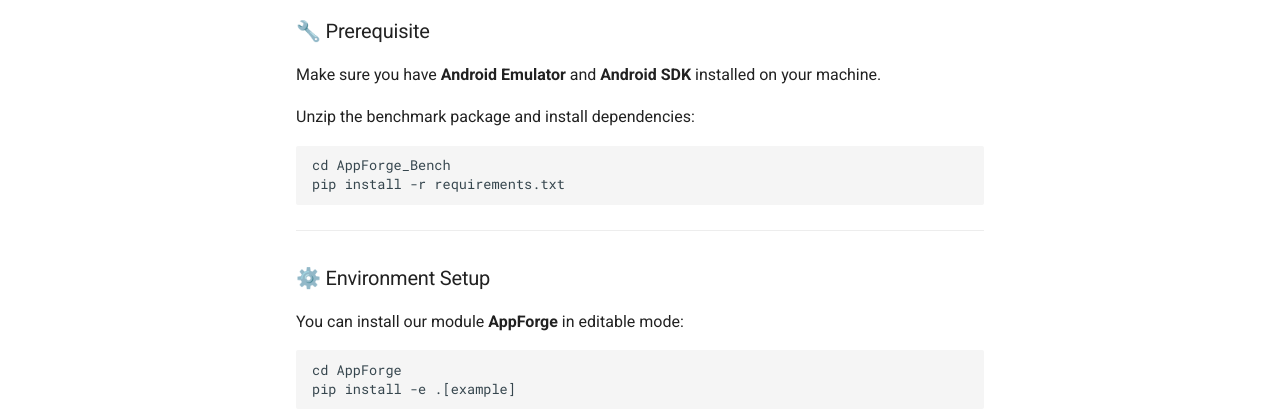
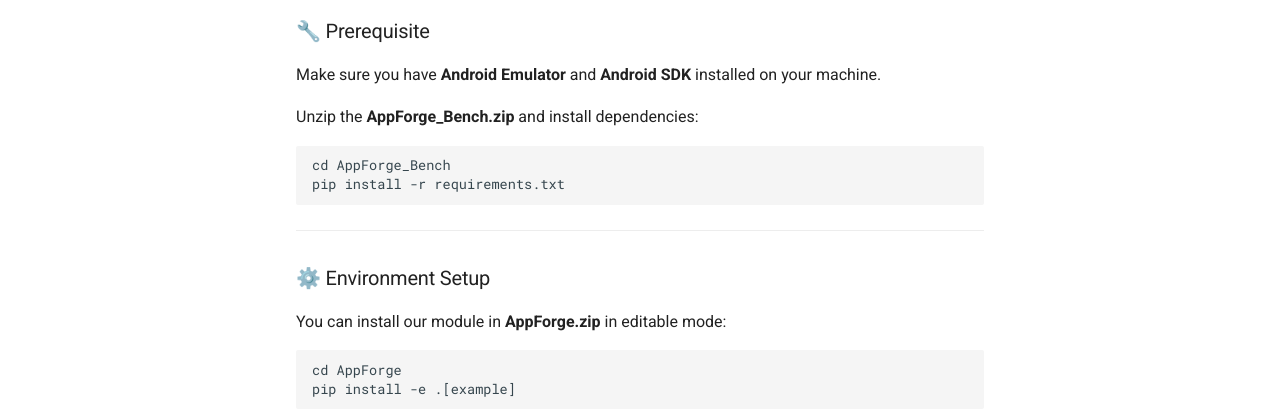
Before and after one commit to benchmark-project-website/benchmark-project-website.github.io, an MkDocs documentation site: the page built from docs/index.md, in a window 1280 px wide and 900 px high. Shown: the part 357-777 px from the top of the window. Built offline with MkDocs 1.6.1 and Material for MkDocs 9.7.7, drawn with Linux system fonts in a browser that asks for light colours.

Commit message:
Update index.md

````diff
--- a/docs/index.md
+++ b/docs/index.md
@@ -11,7 +11,7 @@
 ### 🔧 Prerequisite
 Make sure you have **Android Emulator** and **Android SDK** installed on your machine.
 
-Unzip the benchmark package and install dependencies:
+Unzip the **AppForge_Bench.zip** and install dependencies:
 
 ```bash
 cd AppForge_Bench
@@ -22,7 +22,7 @@
 
 ### ⚙️ Environment Setup
 
-You can install our module **AppForge** in editable mode:
+You can install our module in **AppForge.zip** in editable mode:
 
 ```bash
 cd AppForge
````
